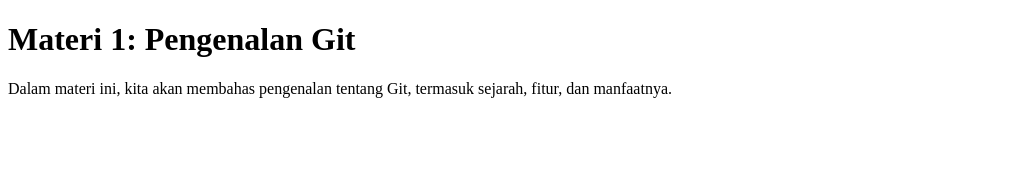
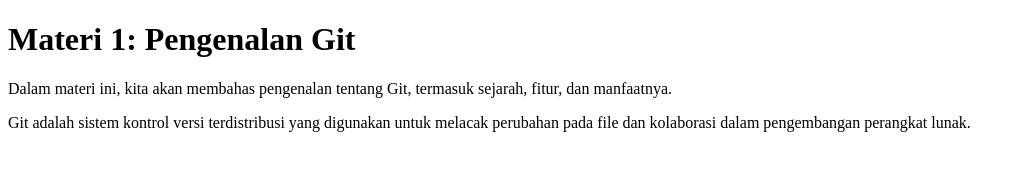
Before and after one commit to izulhan/BelajarGit2, a plain HTML site: page content.html in a window 1280 px wide. Shown: the whole page, without its empty margins (0-1025 px from the left). Drawn offline with Linux system fonts and the light colour scheme.

Commit message:
feat:update content baru

```diff
--- a/content.html
+++ b/content.html
@@ -8,5 +8,6 @@
 <body>
     <h1>Materi 1: Pengenalan Git</h1>
     <p>Dalam materi ini, kita akan membahas pengenalan tentang Git, termasuk sejarah, fitur, dan manfaatnya.</p>
+    <p>Git adalah sistem kontrol versi terdistribusi yang digunakan untuk melacak perubahan pada file dan kolaborasi dalam pengembangan perangkat lunak.</p>
 </body>
 </html>
```
